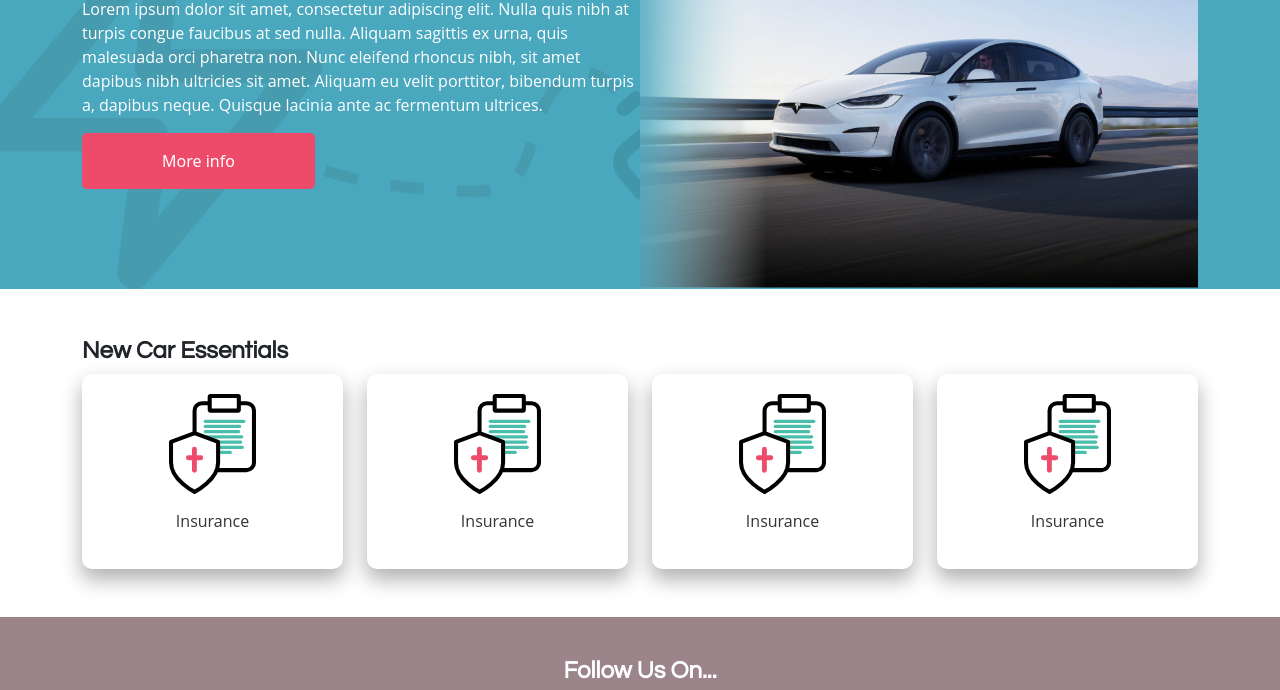
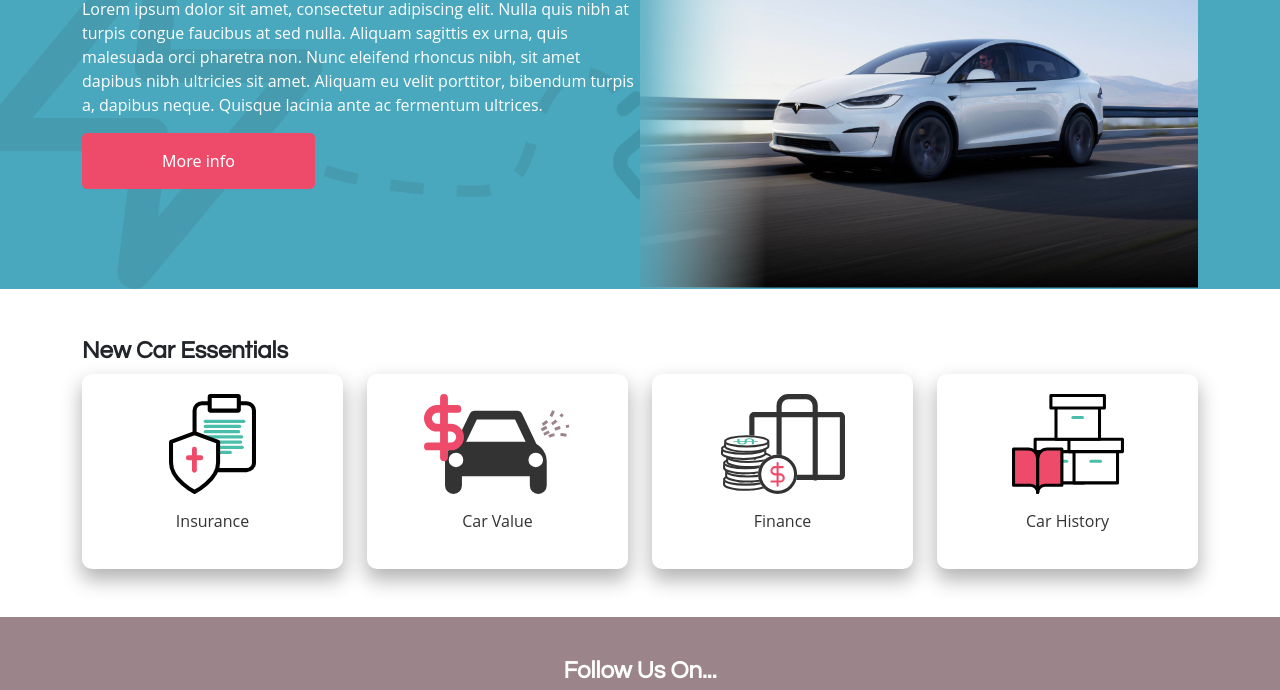
Before and after one commit to cdawgy/com458-coursework-2, a plain HTML site: page src/html/index.html in a window 1280 px wide. Shown: the part 833-1523 px from the top of the page. Drawn offline with Linux system fonts and the light colour scheme.

Commit message:
Added dynamic generation of essential tiles

```diff
--- a/src/css/index.css
+++ b/src/css/index.css
@@ -158,7 +158,7 @@
 }
 
 .info-tile-img {
-    background-image: url("../../assets/homePage/insurance-icon.svg");
+    /* background-image: url("../../assets/homePage/insurance-icon.svg"); */
     background-position: center;
     background-size: contain;
     background-repeat: no-repeat;
--- a/src/html/index.html
+++ b/src/html/index.html
@@ -97,8 +97,7 @@
 
     <div class="container">
       <h1 class="mt-5">Latest Used Cars</h1>
-      <div id="latestUsedCars" class="d-flex">
-      </div>
+      <div id="latestUsedCars" class="d-flex"></div>
     </div>
 
     <div class="container-fluid electric-cars">
@@ -121,43 +120,7 @@
 
     <div class="container mb-5">
       <h1 class="mt-5">New Car Essentials</h1>
-      <div class="row">
-        <div class="col-sm-8 col-md-6 col-lg-3">
-          <div class="info-tile">
-            <a href="#">
-              <div class="info-tile-img"></div>
-              <p>Insurance</p>
-            </a>
-          </div>
-        </div>
-
-        <div class="col-sm-8 col-md-6 col-lg-3">
-          <div class="info-tile">
-            <a href="#">
-              <div class="info-tile-img"></div>
-              <p>Insurance</p>
-            </a>
-          </div>
-        </div>
-
-        <div class="col-sm-8 col-md-6 col-lg-3">
-          <div class="info-tile">
-            <a href="#">
-              <div class="info-tile-img"></div>
-              <p>Insurance</p>
-            </a>
-          </div>
-        </div>
-
-        <div class="col-sm-8 col-md-6 col-lg-3">
-          <div class="info-tile">
-            <a href="#">
-              <div class="info-tile-img"></div>
-              <p>Insurance</p>
-            </a>
-          </div>
-        </div>
-      </div>
+      <div id="newCarEssentialsRoot" class="row"></div>
     </div>
 
     <footer>
--- a/src/js/global.js
+++ b/src/js/global.js
@@ -119,3 +119,22 @@ const API_CAR_LIST_RESPONSE = [
     ],
   },
 ];
+
+const NEW_CAR_ESSENTIALS_LIST = [
+  {
+    title: "Insurance",
+    img: "../../assets/homePage/insurance-icon.svg",
+  },
+  {
+    title: "Car Value",
+    img: "../../assets/homePage/car-icon.svg",
+  },
+  {
+    title: "Finance",
+    img: "../../assets/homePage/finance-icon.svg",
+  },
+  {
+    title: "Car History",
+    img: "../../assets/homePage/history-icon.svg",
+  },
+];
--- a/src/js/index.js
+++ b/src/js/index.js
@@ -1,6 +1,9 @@
 // Functions to fire on load of page
 const LATEST_CARS_ROOT = document.getElementById("latestUsedCars");
 LATEST_CARS_ROOT.onload = renderUsedCarTiles(4);
+
+const NEW_ESSENTIALS_ROOT = document.getElementById("newCarEssentialsRoot");
+NEW_ESSENTIALS_ROOT.onload = renderEssentialsTiles();
 
 // Dynamic model selection depending on car Make
 const MAKE_SELECT = document.getElementById("make");
@@ -70,6 +73,8 @@ function injectCreatedOptionElementsToHtml(optionElements) {
 MAKE_SELECT.addEventListener("change", getModelsRelativeToMake);
 
 // Functionality for dynamically generating HTML components
+
+//// Latest Car Tiles
 
 function renderUsedCarTiles(tileRenderCount) {
   const recentCarListings = API_CAR_LIST_RESPONSE.slice(0, tileRenderCount);
@@ -150,3 +155,38 @@ function createCarTileButton(carListing) {
 
   return tileButtonPriceContainer;
 }
+
+//// New Car Essentials Tiles
+
+function renderEssentialsTiles() {
+  NEW_CAR_ESSENTIALS_LIST.forEach((essentialItem) => {
+    NEW_ESSENTIALS_ROOT.appendChild(
+      createEssentialTileComponent(essentialItem)
+    );
+  });
+}
+
+function createEssentialTileComponent(essentialItem) {
+  const responsiveContainer = document.createElement("div");
+  responsiveContainer.className = "col-sm-8 col-md-6 col-lg-3";
+
+  const tileContianer = document.createElement("div");
+  tileContianer.className = "info-tile";
+
+  const anchorLink = document.createElement("a");
+  anchorLink.href = "#";
+
+  const tileImg = document.createElement("div");
+  tileImg.className = "info-tile-img";
+  tileImg.style.backgroundImage = `url("${essentialItem.img}")`;
+
+  const tileText = document.createElement("p");
+  tileText.innerHTML = essentialItem.title;
+
+  responsiveContainer.appendChild(tileContianer);
+  tileContianer.appendChild(anchorLink);
+  anchorLink.appendChild(tileImg);
+  anchorLink.appendChild(tileText);
+
+  return responsiveContainer;
+}
```
Also changed, not shown: assets/homePage/car-icon.svg (added), assets/homePage/finance-icon.svg (added), assets/homePage/history-icon.svg (added).
